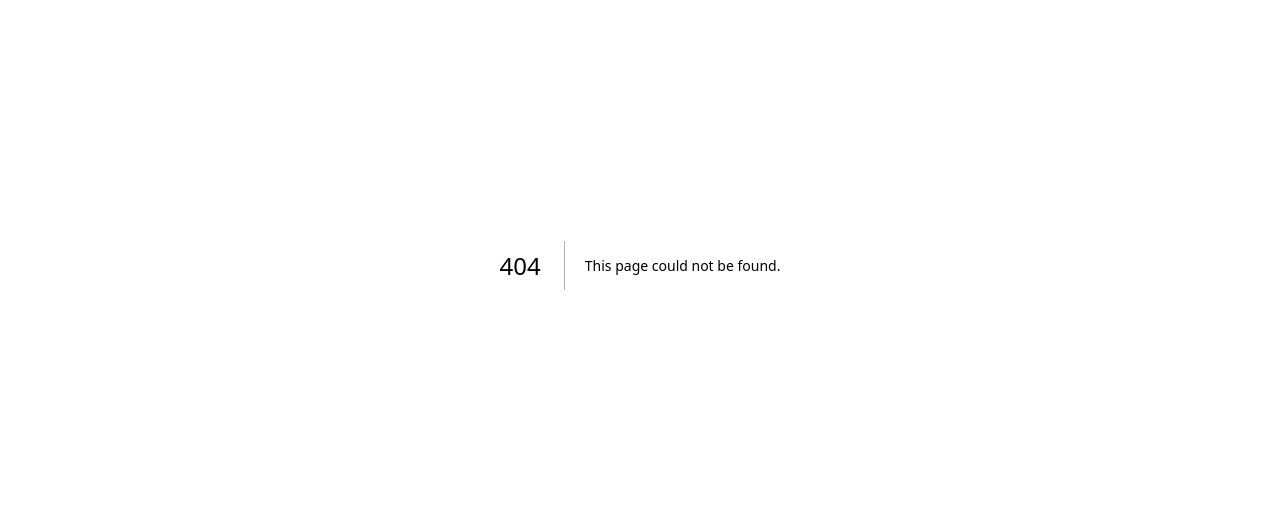
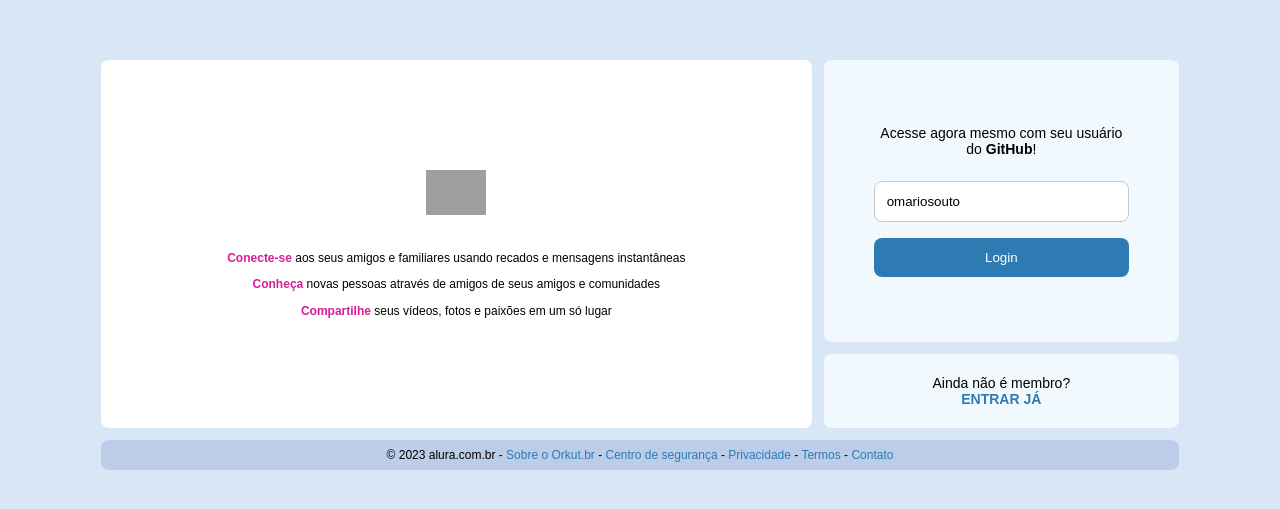
Before and after one commit to ek1l/alurakut, a Next.js app: page /login in a window 1280 px wide. Before the commit this address had no page. Shown: the part 135-644 px from the top of the page. Built offline with nearby package versions, Linux system fonts and the light colour scheme; grey boxes are pictures that could not be loaded.

Commit message:
Adicionando página de login

```diff
--- a/package.json
+++ b/package.json
@@ -8,8 +8,10 @@
   "dependencies": {
     "datocms-client": "^3.5.21",
     "next": "latest",
+    "nookies": "^2.5.2",
     "react": "^18.2.0",
     "react-dom": "^18.2.0",
+    "react-router-dom": "^6.14.2",
     "styled-components": "^5.3.5"
   },
   "devDependencies": {
--- /dev/null
+++ b/pages/login.jsx
@@ -0,0 +1,82 @@
+import React from 'react';
+// Hook do NextJS
+import { useRouter } from 'next/router';
+import nookies from 'nookies';
+
+export default function LoginScreen() {
+  const router = useRouter();
+  const [githubUser, setGithubUser] = React.useState('omariosouto');
+
+  return (
+    <main style={{ display: 'flex', flex: 1, alignItems: 'center', justifyContent: 'center' }}>
+      <div className="loginScreen">
+        <section className="logoArea">
+          <img src="https://alurakut.vercel.app/logo.svg" />
+
+          <p><strong>Conecte-se</strong> aos seus amigos e familiares usando recados e mensagens instantâneas</p>
+          <p><strong>Conheça</strong> novas pessoas através de amigos de seus amigos e comunidades</p>
+          <p><strong>Compartilhe</strong> seus vídeos, fotos e paixões em um só lugar</p>
+        </section>
+
+        <section className="formArea">
+          <form className="box" onSubmit={(infosDoEvento) => {
+                infosDoEvento.preventDefault();
+                // alert('Alguém clicou no botão!')
+                console.log('Usuário: ', githubUser)
+                fetch('https://alurakut.vercel.app/api/login', {
+                    method: 'POST',
+                    headers: {
+                       'Content-Type': 'application/json'
+                    },
+                    body: JSON.stringify({ githubUser: githubUser })
+                })
+                .then(async (respostaDoServer) => {
+                    const dadosDaResposta = await respostaDoServer.json()
+                    const token = dadosDaResposta.token;
+                    nookies.set(null, 'USER_TOKEN', token, {
+                        path: '/',
+                        maxAge: 86400 * 7
+                    })
+                    router.push('/')
+                })
+          }}>
+            <p>
+              Acesse agora mesmo com seu usuário do <strong>GitHub</strong>!
+          </p>
+            <input
+                placeholder="Usuário"
+                value={githubUser}
+                onChange={(evento) => {
+                    setGithubUser(evento.target.value)
+                }}
+            />
+            {githubUser.length === 0
+                ? 'Preencha o campo'
+                : ''
+            }
+            <button  type="submit">
+              Login
+            </button>
+          </form>
+
+          <footer className="box">
+            <p>
+              Ainda não é membro? <br />
+              <a href="/login">
+                <strong>
+                  ENTRAR JÁ
+              </strong>
+              </a>
+            </p>
+          </footer>
+        </section>
+
+        <footer className="footerArea">
+          <p>
+            © 2023 alura.com.br - <a href="/">Sobre o Orkut.br</a> - <a href="/">Centro de segurança</a> - <a href="/">Privacidade</a> - <a href="/">Termos</a> - <a href="/">Contato</a>
+          </p>
+        </footer>
+      </div>
+    </main>
+  )
+}
```
Also changed, not shown: src/components/ProfileRelations/index.jsx (+6 -5 lines), 1 other file (tests, documents, lock files or other folders).
